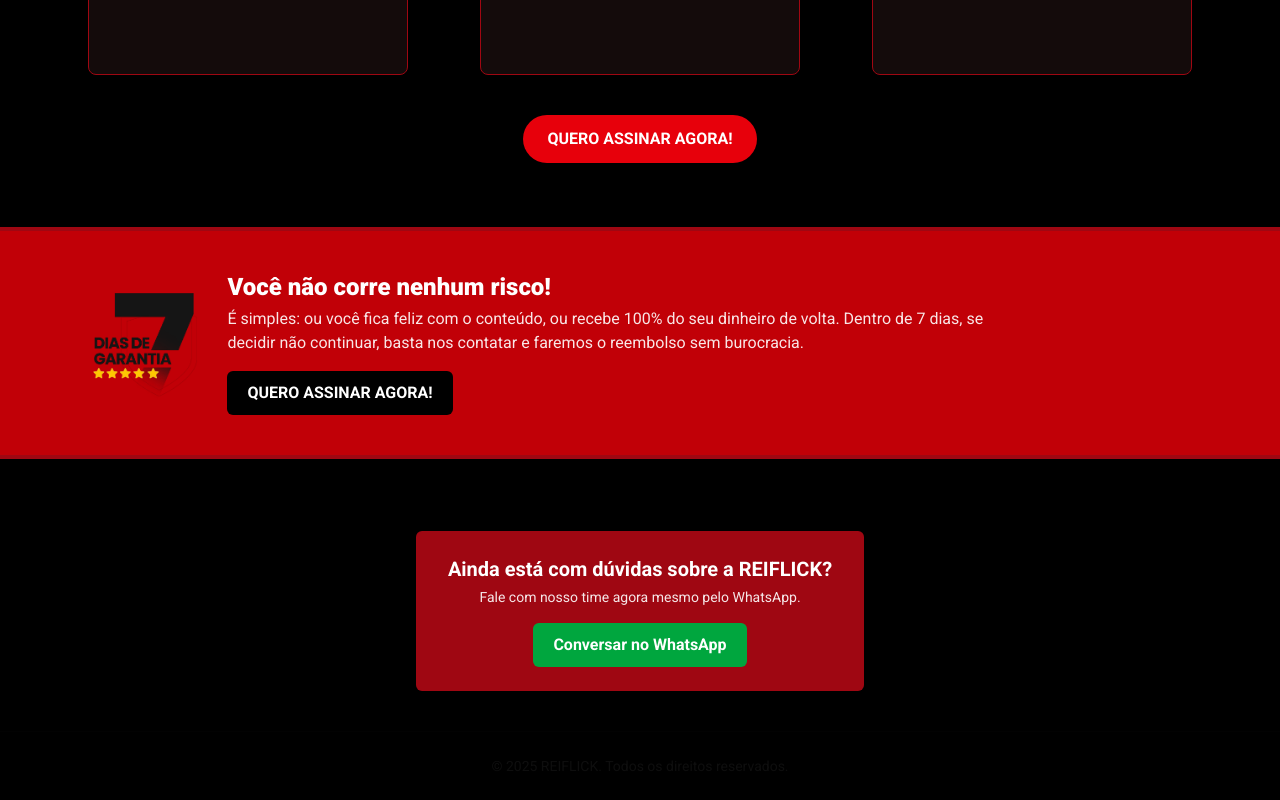
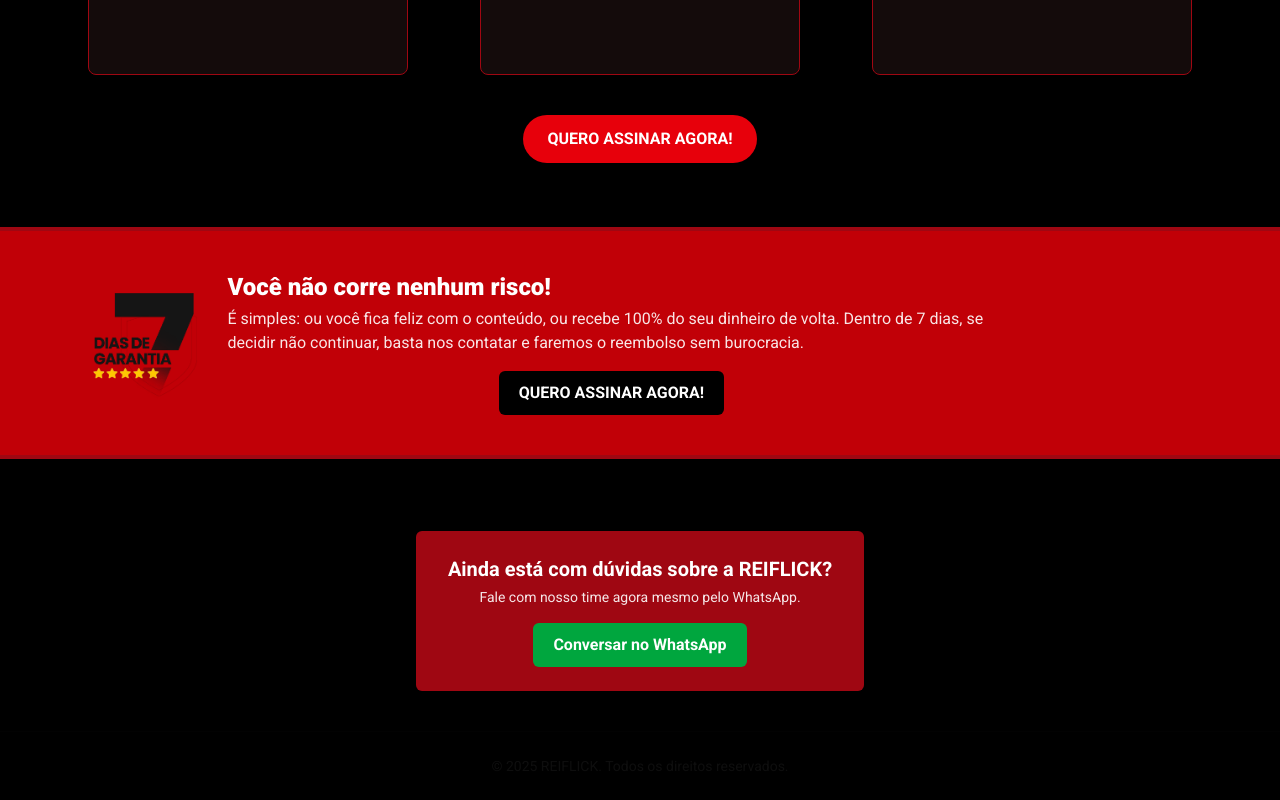
Before and after one commit to Spex-X/rfflading, a Next.js app: page / in a window 1280 px wide. Shown: the part 2454-3254 px from the top of the page. Built offline with nearby package versions, Linux system fonts and the light colour scheme; no server answers.

Commit message:
style: centraliza CTA da seção de garantia

```diff
--- a/src/app/page.tsx
+++ b/src/app/page.tsx
@@ -305,7 +305,7 @@
                 <p className="text-sm sm:text-base text-white/90 max-w-3xl">
                   É simples: ou você fica feliz com o conteúdo, ou recebe 100% do seu dinheiro de volta. Dentro de 7 dias, se decidir não continuar, basta nos contatar e faremos o reembolso sem burocracia.
                 </p>
-                <div className="mt-4">
+                <div className="mt-4 flex justify-center">
                   <a
                     href="#planos"
                     className="cta_btn inline-flex w-full sm:w-auto items-center justify-center rounded-md bg-black text-white px-5 py-2.5 font-semibold hover:bg-neutral-900 transition-colors"
```
